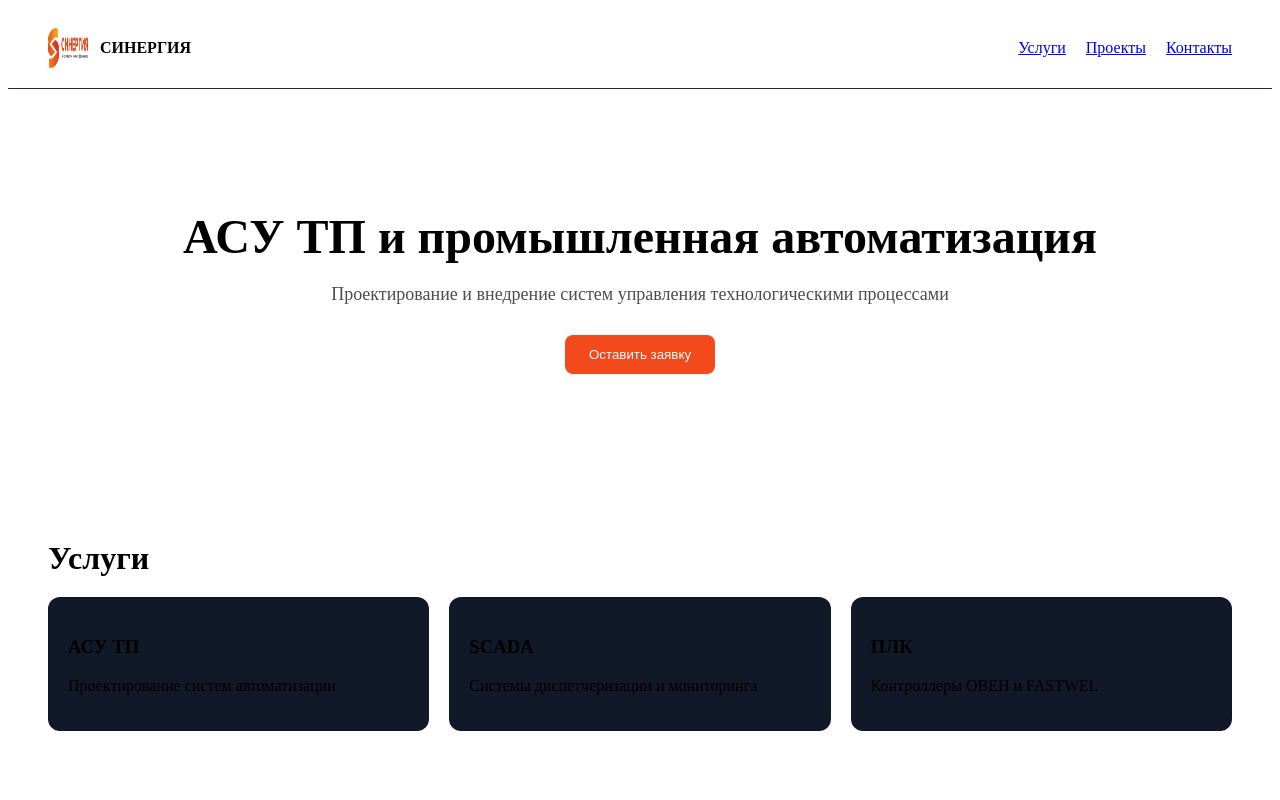
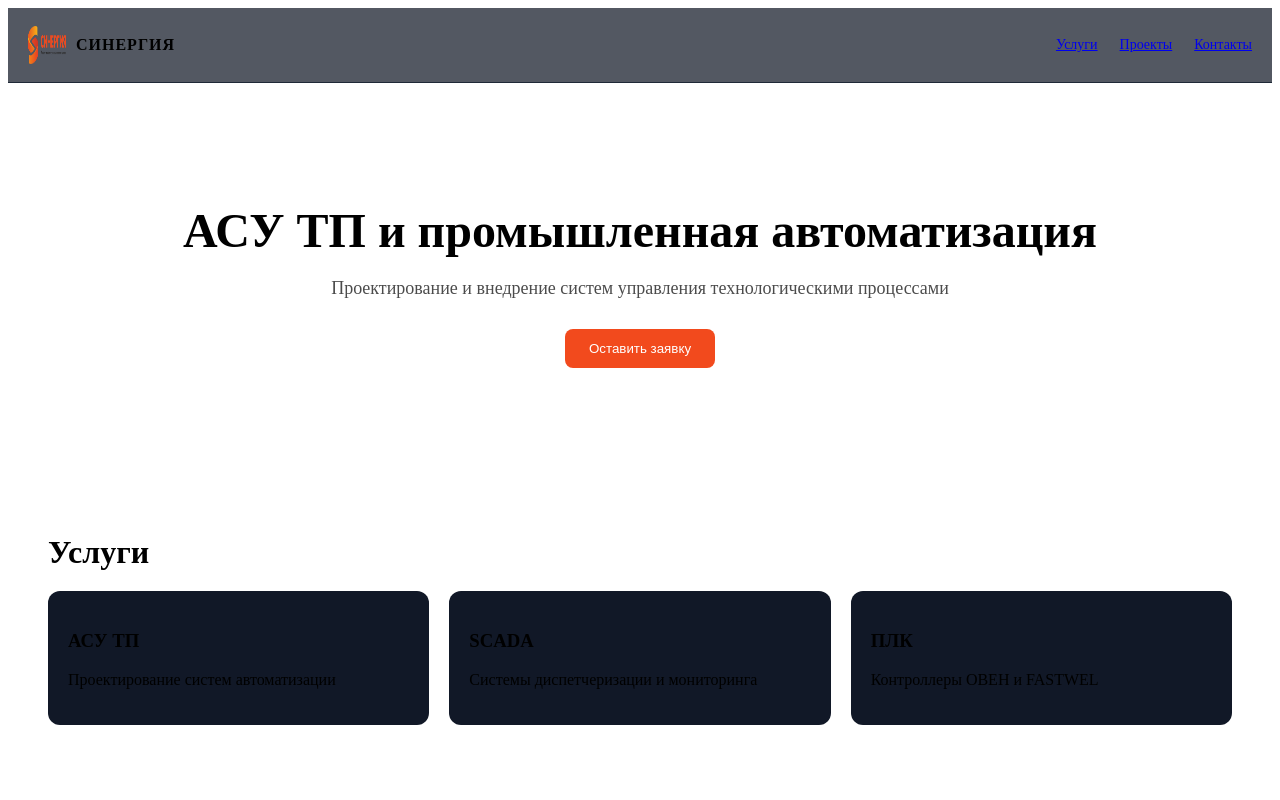
Before and after one commit to IldarIskhakovM/snrg.pro, a Next.js app: page / in a window 1280 px wide. Shown: the top 800 px of the page. Built offline with nearby package versions, Linux system fonts and the light colour scheme.

Commit message:
Refactor Header component layout and styles

```diff
--- a/components/Header.tsx
+++ b/components/Header.tsx
@@ -1,22 +1,30 @@
 export default function Header() {
   return (
     <header style={{
-      display: "flex",
-      justifyContent: "space-between",
-      alignItems: "center",
-      padding: "20px 40px",
-      borderBottom: "1px solid #1f2937"
+      position: "sticky",
+      top: 0,
+      backdropFilter: "blur(10px)",
+      background: "rgba(11,18,32,0.7)",
+      borderBottom: "1px solid #1f2937",
+      zIndex: 10
     }}>
-      <div style={{ display: "flex", alignItems: "center", gap: 12 }}>
-        <img src="/logo.png" width={40} height={40} />
-        <b>СИНЕРГИЯ</b>
+      <div className="container" style={{
+        display: "flex",
+        justifyContent: "space-between",
+        alignItems: "center",
+        padding: "18px 20px"
+      }}>
+        <div style={{ display: "flex", alignItems: "center", gap: 10 }}>
+          <img src="/logo.png" width={38} height={38} />
+          <b style={{ letterSpacing: 1 }}>СИНЕРГИЯ</b>
+        </div>
+
+        <nav style={{ display: "flex", gap: 22, fontSize: 14 }}>
+          <a href="#services">Услуги</a>
+          <a href="#projects">Проекты</a>
+          <a href="#contact">Контакты</a>
+        </nav>
       </div>
-
-      <nav style={{ display: "flex", gap: 20 }}>
-        <a href="#">Услуги</a>
-        <a href="#">Проекты</a>
-        <a href="#">Контакты</a>
-      </nav>
     </header>
   );
 }
```
